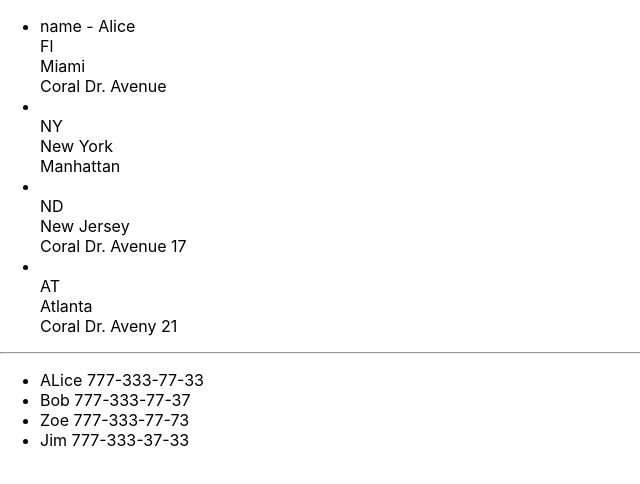
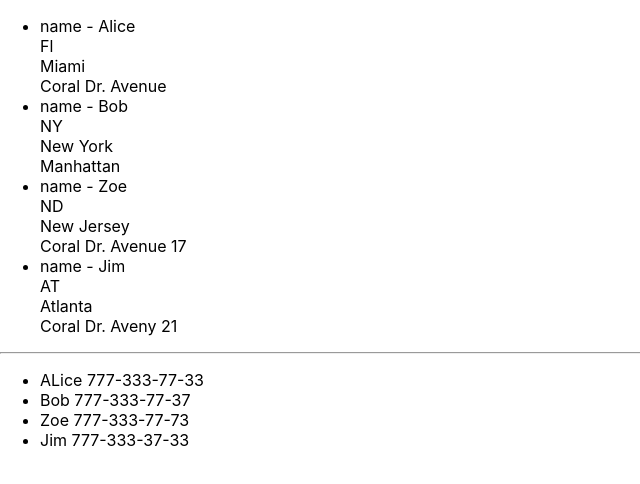
Before and after one commit to Nosov-Pavel/react-app-aject, a React (Create React App) app: page / in a window 1280 px wide. Shown: the top 484 px of the page, without its empty margins (0-640 px from the left). Built offline with nearby package versions, Linux system fonts and the light colour scheme.

Commit message:
address+name+<br+moreName

```diff
--- a/src/App.js
+++ b/src/App.js
@@ -7,21 +7,25 @@ function App() {
             state : 'Fl',
             city : 'Miami',
             street : 'Coral Dr. Avenue',
+
         } ,
         {
             id: '2.1',
+            title: 'name - Bob',
             state : 'NY',
             city : 'New York',
             street : 'Manhattan',
         },
         {
             id: '3.1',
+            title: 'name - Zoe',
             state : 'ND',
             city : 'New Jersey',
             street : 'Coral Dr. Avenue 17',
         },
         {
             id: '4.1',
+            title: 'name - Jim',
             state : 'AT',
             city : 'Atlanta',
             street : 'Coral Dr. Aveny 21',
@@ -52,7 +56,8 @@ function App() {
     return (
         <div>
             <ul>
-                {address.map(el => <li key={el.id}> {el.title} <br/> {el.state} <br/>{el.city} <br/>{el.street}</li>)}
+                {address.map(el => <li key={el.id}> {el.title} <br/>
+                    {el.state} <br/>{el.city} <br/>{el.street}</li>)}
             </ul>
             <hr/>
             <ul>
```
